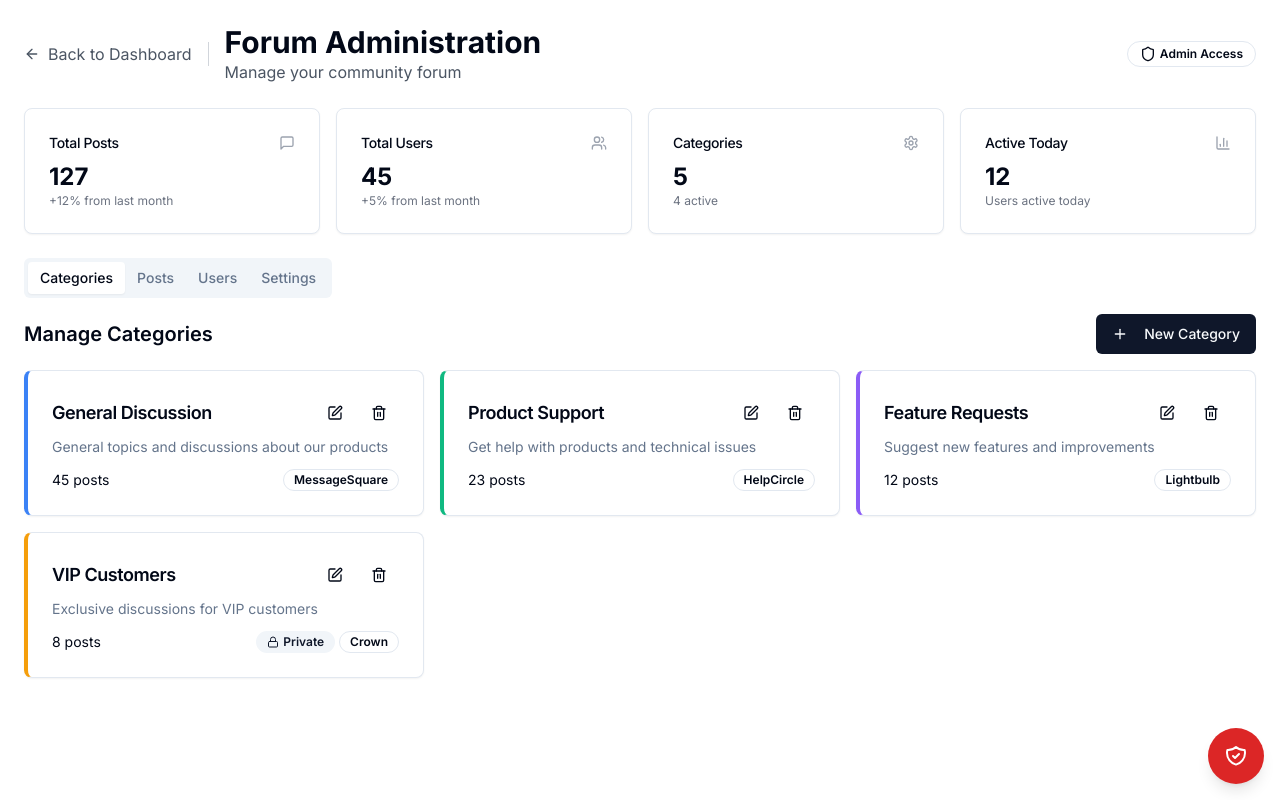
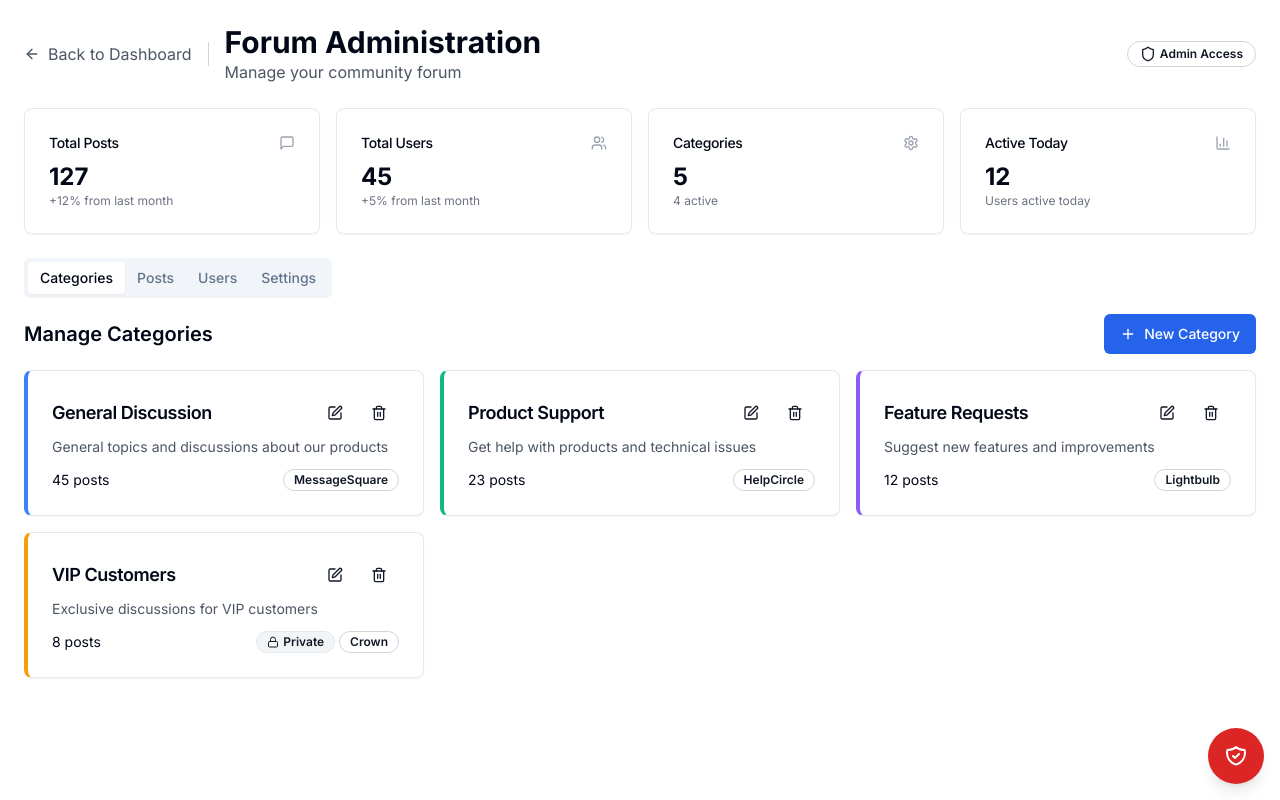
Before and after one commit to ClassicToModernParts/shopify-forum-app, a Next.js app: page /admin in a window 1280 px wide. Built offline with nearby package versions, Linux system fonts and the light colour scheme; sample sign-in values are in the browser's storage.

Commit message:
Add missing UI components and utils for admin panel

```diff
--- /dev/null
+++ b/components/ui/badge.tsx
@@ -0,0 +1,28 @@
+import type * as React from "react"
+import { cn } from "@/lib/utils"
+
+interface BadgeProps extends React.HTMLAttributes<HTMLDivElement> {
+  variant?: "default" | "secondary" | "destructive" | "outline"
+}
+
+function Badge({ className, variant = "default", ...props }: BadgeProps) {
+  const variants = {
+    default: "bg-blue-600 text-white hover:bg-blue-700",
+    secondary: "bg-gray-100 text-gray-900 hover:bg-gray-200",
+    destructive: "bg-red-600 text-white hover:bg-red-700",
+    outline: "border border-gray-300 text-gray-900",
+  }
+
+  return (
+    <div
+      className={cn(
+        "inline-flex items-center rounded-full border px-2.5 py-0.5 text-xs font-semibold transition-colors focus:outline-none focus:ring-2 focus:ring-ring focus:ring-offset-2",
+        variants[variant],
+        className,
+      )}
+      {...props}
+    />
+  )
+}
+
+export { Badge }
--- /dev/null
+++ b/components/ui/button.tsx
@@ -0,0 +1,45 @@
+import * as React from "react"
+import { cn } from "@/lib/utils"
+
+interface ButtonProps extends React.ButtonHTMLAttributes<HTMLButtonElement> {
+  variant?: "default" | "outline" | "ghost" | "secondary"
+  size?: "default" | "sm" | "lg"
+  asChild?: boolean
+}
+
+const Button = React.forwardRef<HTMLButtonElement, ButtonProps>(
+  ({ className, variant = "default", size = "default", asChild = false, children, ...props }, ref) => {
+    const baseClasses =
+      "inline-flex items-center justify-center rounded-md text-sm font-medium transition-colors focus-visible:outline-none focus-visible:ring-2 disabled:pointer-events-none disabled:opacity-50"
+
+    const variants = {
+      default: "bg-blue-600 text-white hover:bg-blue-700",
+      outline: "border border-gray-300 bg-white hover:bg-gray-50 text-gray-900",
+      ghost: "hover:bg-gray-100 text-gray-900",
+      secondary: "bg-gray-100 text-gray-900 hover:bg-gray-200",
+    }
+
+    const sizes = {
+      default: "h-10 px-4 py-2",
+      sm: "h-9 px-3",
+      lg: "h-11 px-8",
+    }
+
+    if (asChild && React.isValidElement(children)) {
+      return React.cloneElement(children, {
+        className: cn(baseClasses, variants[variant], sizes[size], className),
+        ref,
+        ...props,
+      })
+    }
+
+    return (
+      <button className={cn(baseClasses, variants[variant], sizes[size], className)} ref={ref} {...props}>
+        {children}
+      </button>
+    )
+  },
+)
+Button.displayName = "Button"
+
+export { Button }
--- /dev/null
+++ b/components/ui/card.tsx
@@ -0,0 +1,40 @@
+import * as React from "react"
+import { cn } from "@/lib/utils"
+
+const Card = React.forwardRef<HTMLDivElement, React.HTMLAttributes<HTMLDivElement>>(({ className, ...props }, ref) => (
+  <div ref={ref} className={cn("rounded-lg border bg-white shadow-sm", className)} {...props} />
+))
+Card.displayName = "Card"
+
+const CardHeader = React.forwardRef<HTMLDivElement, React.HTMLAttributes<HTMLDivElement>>(
+  ({ className, ...props }, ref) => (
+    <div ref={ref} className={cn("flex flex-col space-y-1.5 p-6", className)} {...props} />
+  ),
+)
+CardHeader.displayName = "CardHeader"
+
+const CardTitle = React.forwardRef<HTMLParagraphElement, React.HTMLAttributes<HTMLHeadingElement>>(
+  ({ className, ...props }, ref) => (
+    <h3 ref={ref} className={cn("text-2xl font-semibold leading-none tracking-tight", className)} {...props} />
+  ),
+)
+CardTitle.displayName = "CardTitle"
+
+const CardDescription = React.forwardRef<HTMLParagraphElement, React.HTMLAttributes<HTMLParagraphElement>>(
+  ({ className, ...props }, ref) => <p ref={ref} className={cn("text-sm text-gray-600", className)} {...props} />,
+)
+CardDescription.displayName = "CardDescription"
+
+const CardContent = React.forwardRef<HTMLDivElement, React.HTMLAttributes<HTMLDivElement>>(
+  ({ className, ...props }, ref) => <div ref={ref} className={cn("p-6 pt-0", className)} {...props} />,
+)
+CardContent.displayName = "CardContent"
+
+const CardFooter = React.forwardRef<HTMLDivElement, React.HTMLAttributes<HTMLDivElement>>(
+  ({ className, ...props }, ref) => (
+    <div ref={ref} className={cn("flex items-center p-6 pt-0", className)} {...props} />
+  ),
+)
+CardFooter.displayName = "CardFooter"
+
+export { Card, CardHeader, CardFooter, CardTitle, CardDescription, CardContent }
--- /dev/null
+++ b/components/ui/tabs.tsx
@@ -0,0 +1,54 @@
+"use client"
+
+import * as React from "react"
+import * as TabsPrimitive from "@radix-ui/react-tabs"
+import { cn } from "@/lib/utils"
+
+const Tabs = TabsPrimitive.Root
+
+const TabsList = React.forwardRef<
+  React.ElementRef<typeof TabsPrimitive.List>,
+  React.ComponentPropsWithoutRef<typeof TabsPrimitive.List>
+>(({ className, ...props }, ref) => (
+  <TabsPrimitive.List
+    ref={ref}
+    className={cn(
+      "inline-flex h-10 items-center justify-center rounded-md bg-muted p-1 text-muted-foreground",
+      className,
+    )}
+    {...props}
+  />
+))
+TabsList.displayName = TabsPrimitive.List.displayName
+
+const TabsTrigger = React.forwardRef<
+  React.ElementRef<typeof TabsPrimitive.Trigger>,
+  React.ComponentPropsWithoutRef<typeof TabsPrimitive.Trigger>
+>(({ className, ...props }, ref) => (
+  <TabsPrimitive.Trigger
+    ref={ref}
+    className={cn(
+      "inline-flex items-center justify-center whitespace-nowrap rounded-sm px-3 py-1.5 text-sm font-medium ring-offset-background transition-all focus-visible:outline-none focus-visible:ring-2 focus-visible:ring-ring focus-visible:ring-offset-2 disabled:pointer-events-none disabled:opacity-50 data-[state=active]:bg-background data-[state=active]:text-foreground data-[state=active]:shadow-sm",
+      className,
+    )}
+    {...props}
+  />
+))
+TabsTrigger.displayName = TabsPrimitive.Trigger.displayName
+
+const TabsContent = React.forwardRef<
+  React.ElementRef<typeof TabsPrimitive.Content>,
+  React.ComponentPropsWithoutRef<typeof TabsPrimitive.Content>
+>(({ className, ...props }, ref) => (
+  <TabsPrimitive.Content
+    ref={ref}
+    className={cn(
+      "mt-2 ring-offset-background focus-visible:outline-none focus-visible:ring-2 focus-visible:ring-ring focus-visible:ring-offset-2",
+      className,
+    )}
+    {...props}
+  />
+))
+TabsContent.displayName = TabsPrimitive.Content.displayName
+
+export { Tabs, TabsList, TabsTrigger, TabsContent }
```
